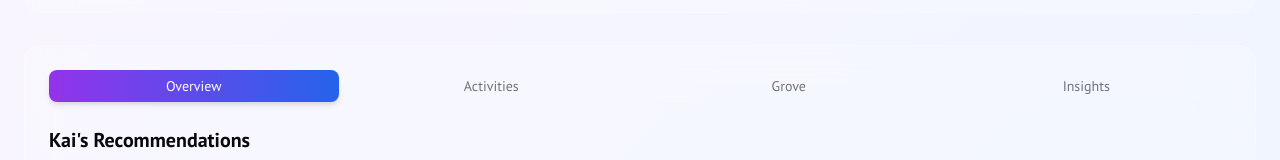
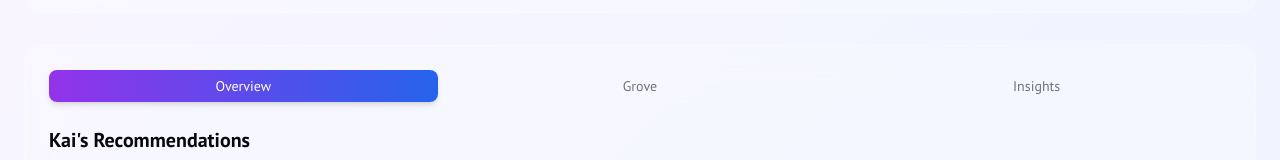
Before and after one commit to Aasim34/KAI_SIH, a Next.js app: page /dashboard in a window 1280 px wide. Shown: the part 311-471 px from the top of the page. Built offline with nearby package versions, Linux system fonts and the light colour scheme; no server answers; sample sign-in values are in the browser's storage.

Commit message:
The app isn't starting. Please investigate what could be wrong based on

```diff
--- a/src/components/dashboard/dashboard-client.tsx
+++ b/src/components/dashboard/dashboard-client.tsx
@@ -5,7 +5,6 @@ import { useRouter } from "next/navigation";
 import { Button } from "@/components/ui/button";
 import { Tabs, TabsContent, TabsList, TabsTrigger } from "@/components/ui/tabs";
 import { OverviewTab } from "./overview-tab";
-import { ActivitiesTab } from "./activities-tab";
 import { GroveTab } from "./grove-tab";
 import { InsightsTab } from "./insights-tab";
 import { useAuth } from "@/hooks/use-auth";
@@ -51,17 +50,13 @@ export function DashboardClient() {
 
             <div className="glassmorphism rounded-2xl p-4 sm:p-6">
                 <Tabs defaultValue="overview">
-                    <TabsList className="grid w-full grid-cols-2 sm:grid-cols-4 mb-6 h-auto bg-transparent p-0 gap-2">
+                    <TabsList className="grid w-full grid-cols-2 sm:grid-cols-3 mb-6 h-auto bg-transparent p-0 gap-2">
                         <TabsTrigger value="overview" className="data-[state=active]:bg-gradient-to-r data-[state=active]:from-purple-600 data-[state=active]:to-blue-600 data-[state=active]:text-white data-[state=active]:shadow-md">Overview</TabsTrigger>
-                        <TabsTrigger value="activities" className="data-[state=active]:bg-gradient-to-r data-[state=active]:from-purple-600 data-[state=active]:to-blue-600 data-[state=active]:text-white data-[state=active]:shadow-md">Activities</TabsTrigger>
                         <TabsTrigger value="grove" className="data-[state=active]:bg-gradient-to-r data-[state=active]:from-purple-600 data-[state=active]:to-blue-600 data-[state=active]:text-white data-[state=active]:shadow-md">Grove</TabsTrigger>
                         <TabsTrigger value="insights" className="data-[state=active]:bg-gradient-to-r data-[state=active]:from-purple-600 data-[state=active]:to-blue-600 data-[state=active]:text-white data-[state=active]:shadow-md">Insights</TabsTrigger>
                     </TabsList>
                     <TabsContent value="overview">
                         <OverviewTab />
-                    </TabsContent>
-                    <TabsContent value="activities">
-                        <ActivitiesTab />
                     </TabsContent>
                     <TabsContent value="grove">
                         <GroveTab />
```
